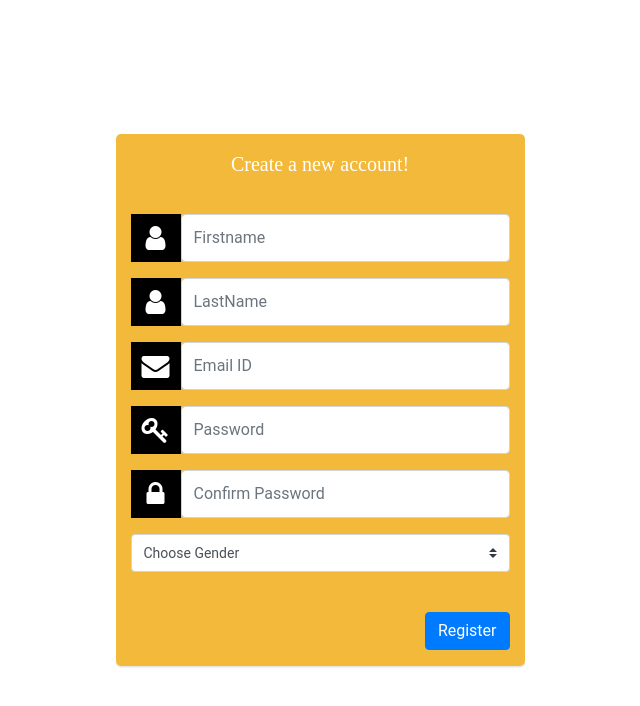
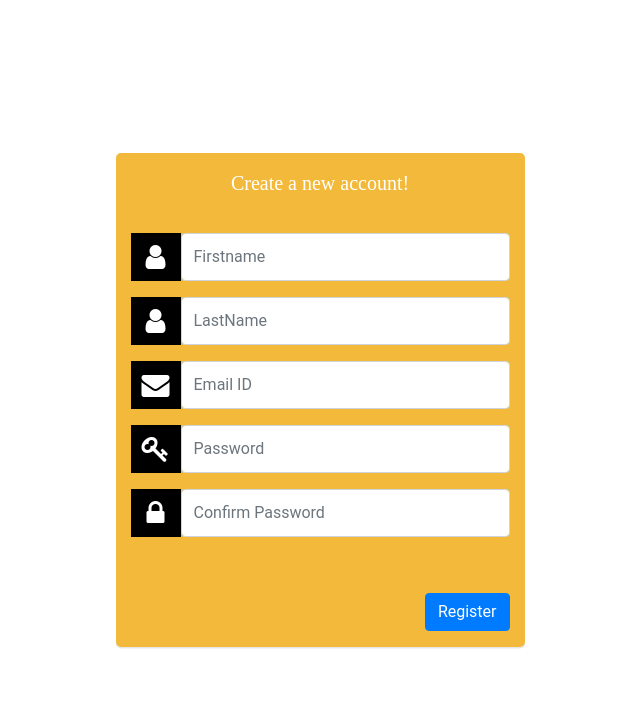
Before and after one commit to preranabav9/Bookspot, an Angular app: page /register in a window 1280 px wide. Shown: the top 706 px of the page, without its empty margins (320-960 px from the left). Built offline with nearby package versions, Linux system fonts and the light colour scheme.

Commit message:
Register UI Completed

```diff
--- /dev/null
+++ b/src/app/register-success/register-success.component.html
@@ -0,0 +1 @@
+<p>register-success works!</p>
--- /dev/null
+++ b/src/app/register-success/register-success.component.ts
@@ -0,0 +1,15 @@
+import { Component, OnInit } from '@angular/core';
+
+@Component({
+  selector: 'app-register-success',
+  templateUrl: './register-success.component.html',
+  styleUrls: ['./register-success.component.css']
+})
+export class RegisterSuccessComponent implements OnInit {
+
+  constructor() { }
+
+  ngOnInit(): void {
+  }
+
+}
--- a/src/app/register/register.component.css
+++ b/src/app/register/register.component.css
@@ -47,7 +47,7 @@
 }
 
 body{
-	background-image:url(../images/download.jpg) no-repeat center center fixed;
+	background-image:url(../../assets/download.jpg) no-repeat center center fixed;
   	-webkit-background-size: cover;
   	-moz-background-size: cover;
   	-o-background-size: cover;
--- a/src/app/register/register.component.html
+++ b/src/app/register/register.component.html
@@ -69,14 +69,7 @@
                   </div>
 
 
-                  <form>
-                    <select name="gender" class="custom-select">
-                      <option selected>Choose Gender</option>
-                      <option value="female">Female</option>
-                      <option value="male">Male</option>
-                      <option value="others">Others</option>
-                    </select>
-                  </form>
+
                  <br><br>
 
                   <div class="form-group" style="text-align: right">
--- a/src/app/register/register.component.ts
+++ b/src/app/register/register.component.ts
@@ -3,6 +3,7 @@ import { FormBuilder, FormGroup, Validators } from '@angular/forms';
 
 // import custom validator to validate that password and confirm password fields match
 import { MustMatch } from '../helpers/must-match.validator';
+import { UserService } from '../services/user.service';
 
 @Component({
   selector: 'app-register',
@@ -14,7 +15,7 @@ export class RegisterComponent implements OnInit {
     registerForm: FormGroup;
     submitted = false;
 
-    constructor(private formBuilder: FormBuilder) { }
+    constructor(private formBuilder: FormBuilder,private userService: UserService) { }
 
     ngOnInit() {
         this.registerForm = this.formBuilder.group({
@@ -32,6 +33,16 @@ export class RegisterComponent implements OnInit {
     get f() { return this.registerForm.controls; }
 
     onSubmit() {
+         console.log("value12",this.registerForm.value);
+        this.userService.register(this.registerForm.value).subscribe(
+            result => {
+              console.log(result);
+            }
+          )
+
+
+
+
         this.submitted = true;
 
         // stop here if form is invalid
--- /dev/null
+++ b/src/app/services/user.service.ts
@@ -0,0 +1,15 @@
+import { Injectable } from '@angular/core';
+import { HttpClient } from '@angular/common/http';
+
+@Injectable({
+  providedIn: 'root'
+})
+export class UserService {
+  api: string = "http://localhost:8080/bookSpotAPI/";
+  constructor(private httpClient: HttpClient) { }
+
+  register(user: any) {
+    console.log("user", user);
+    return this.httpClient.post(this.api + "addUser", user);
+  }
+}
```
Also changed, not shown: src/app/app.module.ts (+7 -1 lines), src/app/register-success/register-success.component.css (added), 2 other files (tests, documents, lock files or other folders).
